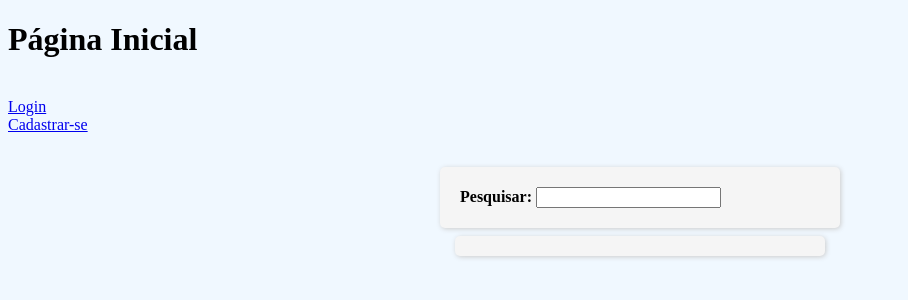
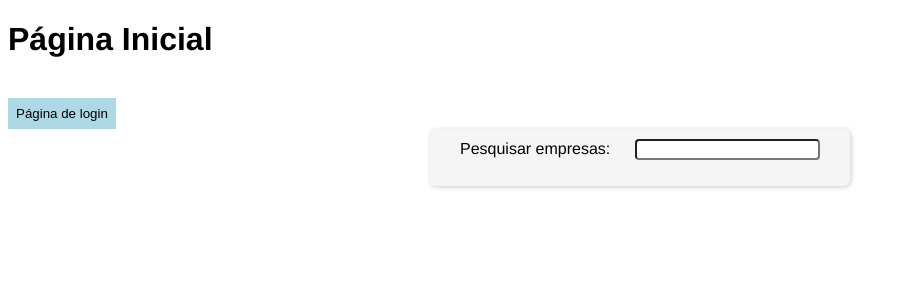
Before and after one commit to MarcosMedeiros1/projeto1_php, a PHP site: page / in a window 1280 px wide. Shown: the top 300 px of the page, without its empty margins (0-908 px from the left). Run offline with PHP 8.4, Linux system fonts and the light colour scheme.

Commit message:
Algumas modificações

```diff
--- a/index.php
+++ b/index.php
@@ -17,25 +17,20 @@ require_once("model/conexao.php");
 
 </head>
 <body>
-<h1>Página Inicial</h1><br>
+<h1 class="h1">Página Inicial</h1><br>
 
-    <div class="link_login">
-        <a href="view/login.php" id="login">Login</a><br>
-    </div>
+        <a href="view/login.php" id="login">
+            <button class="login">Página de login</button>
+        </a>
 
-    <div class="link_cad">
-        <a href="view/cadastroUsuario.php" id="cadastrar">Cadastrar-se</a><br><br>
-    </div>
 
 <form method="POST" class="form">
-        <div class="pesquisa">
-            <label for="pesquisa"><strong> Pesquisar: </strong></label>
+            <label>Pesquisar empresas: </label>
             <input type="text" name="busca" id="busca">
-        </div>
-</form>
 
+            <ul class="resultado"></ul>
+    </form>
 
-    <ul class='resultado'></ul>
 
     <script type="text/javascript" src="model/pesquisa.js"></script>
 
--- a/view/css/style.css
+++ b/view/css/style.css
@@ -1,34 +1,37 @@
 body{
-    background-color: aliceblue;
+    background-color: white;
 }
 
-.link_login{
-    margin: auto;
+.h1{
+    font-family: "Helvetica";
 }
 
-.link_cad{
+.login{
+    background-color: lightblue;
+    width: auto;
+    padding: 8px;
     margin: auto;
+    border: none;
+    cursor: pointer;
 }
 
 .form{
+    box-shadow: 1px 1px 5px #ccc;
+    background-color: whitesmoke;
+    font-family: Helvetica;
     width: 400px;
     margin: auto;
-    padding-top: 15px;
+    padding: 10px;
+    border-radius: 6px;
 }
 
-.pesquisa{
-    box-shadow: 1px 1px 5px #ccc;
-    background-color: whitesmoke;
+.form > label{
     padding: 20px;
     border-radius: 5px;
 }
 
-.resultado{
-    width: 350px;
-    margin: auto;
-    margin-top: 8px;
-    box-shadow: 1px 1px 5px #ccc;
-    background-color: whitesmoke;
-    padding: 10px;
-    border-radius: 5px;
+.form > input{
+    border-radius: 4px;
+    outline: 0;
+    width: auto;
 }
```
Also changed, not shown: model/proc_busca.php (+4 -3 lines).
